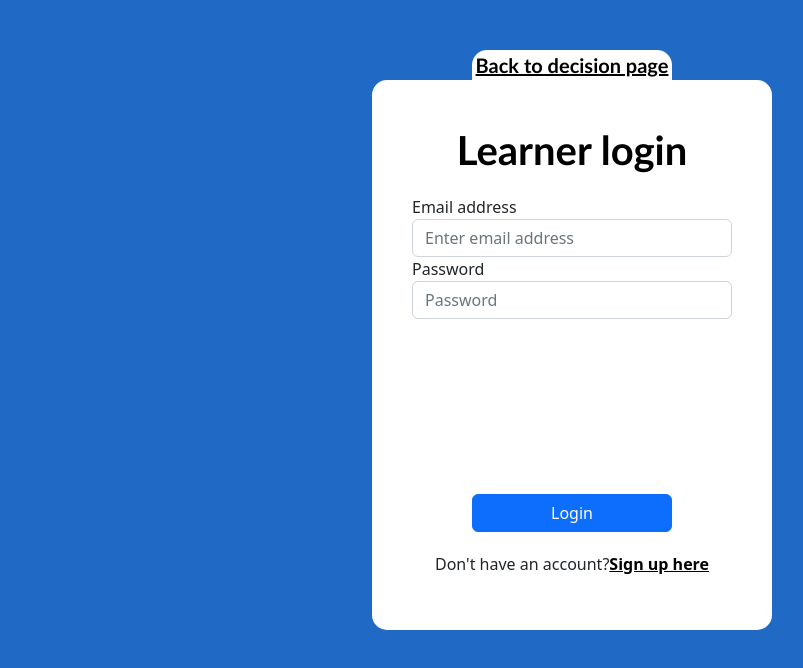
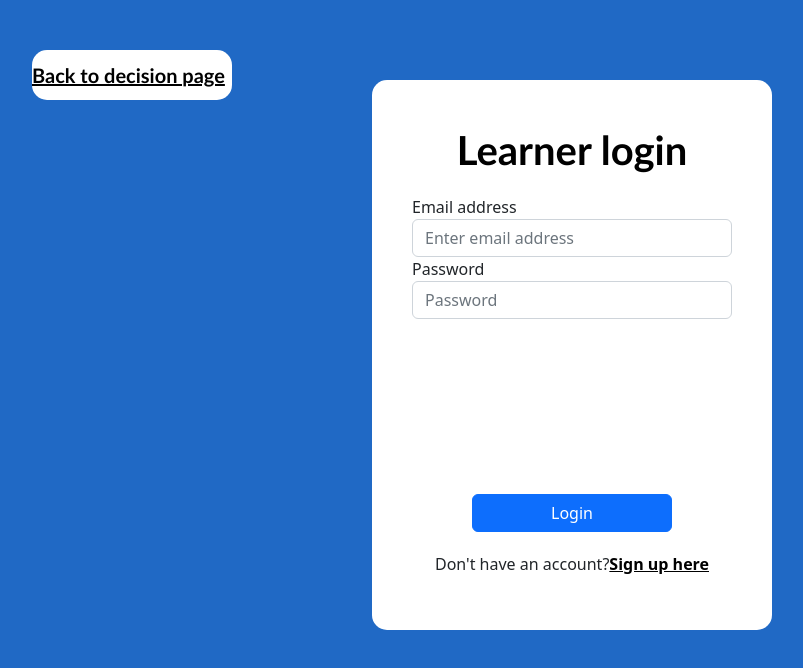
Before and after one commit to DevinDavila/swimming-learning-aid, a React (Create React App) app in the folder src/frontend/: page / in a window 1280 px wide. Shown: the top 668 px of the page, without its empty margins (68-871 px from the left). Built offline with nearby package versions, Linux system fonts and the light colour scheme.

Commit message:
Fixed back button

```diff
--- a/src/frontend/src/Pages/Learner/Learner.css
+++ b/src/frontend/src/Pages/Learner/Learner.css
@@ -1,6 +1,7 @@
 .learner-container{
     display: flex;
-    justify-content: center;
+    flex-direction: column;
+    align-items: center;
 }
 
 .learner-login-section{
@@ -11,7 +12,7 @@
     display: flex;
     flex-direction: column;
     align-items: center;
-    margin-top: 80px;
+    margin-top: 30px;
 }
 
 .learner-login-section-title {
@@ -51,19 +52,23 @@
 
 /* Back button*/
 
+.learner-back-button-container {
+    width: 100%;
+    height: 50px;
+}
+
 .learner-back-button{
+    display: flex;
     width: 200px;
     height: 50px;
     background: #fff;
     border-radius: 15px;
-    position:absolute;
-    flex-direction: column;
     align-items: center;
-    top: 40px;
     color: #000000;
     text-align: center;
-    margin-top: 10px;
     font-size: 20px;
     font-family: 'Calibri','Arial';
     font-weight: bold;
+    margin-left: 100px;
+    margin-top: 50px;
 }
--- a/src/frontend/src/Pages/Learner/Learner.jsx
+++ b/src/frontend/src/Pages/Learner/Learner.jsx
@@ -3,6 +3,10 @@ import './Learner.css';
 function Learner() {
     return (
         <div className='learner-container'>
+            <div className='learner-back-button-container'>
+                <a class="learner-back-button" href="file:///C:/Users/devin/OneDrive/Desktop/Documents/School/Computer%20Science/Visual%20Studio/frontend/html/login-decision.html">Back to decision page</a>
+            </div>
+
             <div class="learner-login-section">
                 <div class="learner-login-section-title">Learner login</div>
                 <form class="learner-login-form">
@@ -23,9 +27,6 @@ function Learner() {
                     </div>
                 </form>
             </div>
-
-            <a class="learner-back-button" href="file:///C:/Users/devin/OneDrive/Desktop/Documents/School/Computer%20Science/Visual%20Studio/frontend/html/login-decision.html">
-                Back to decision page</a>
         </div>
     );
 }
```
